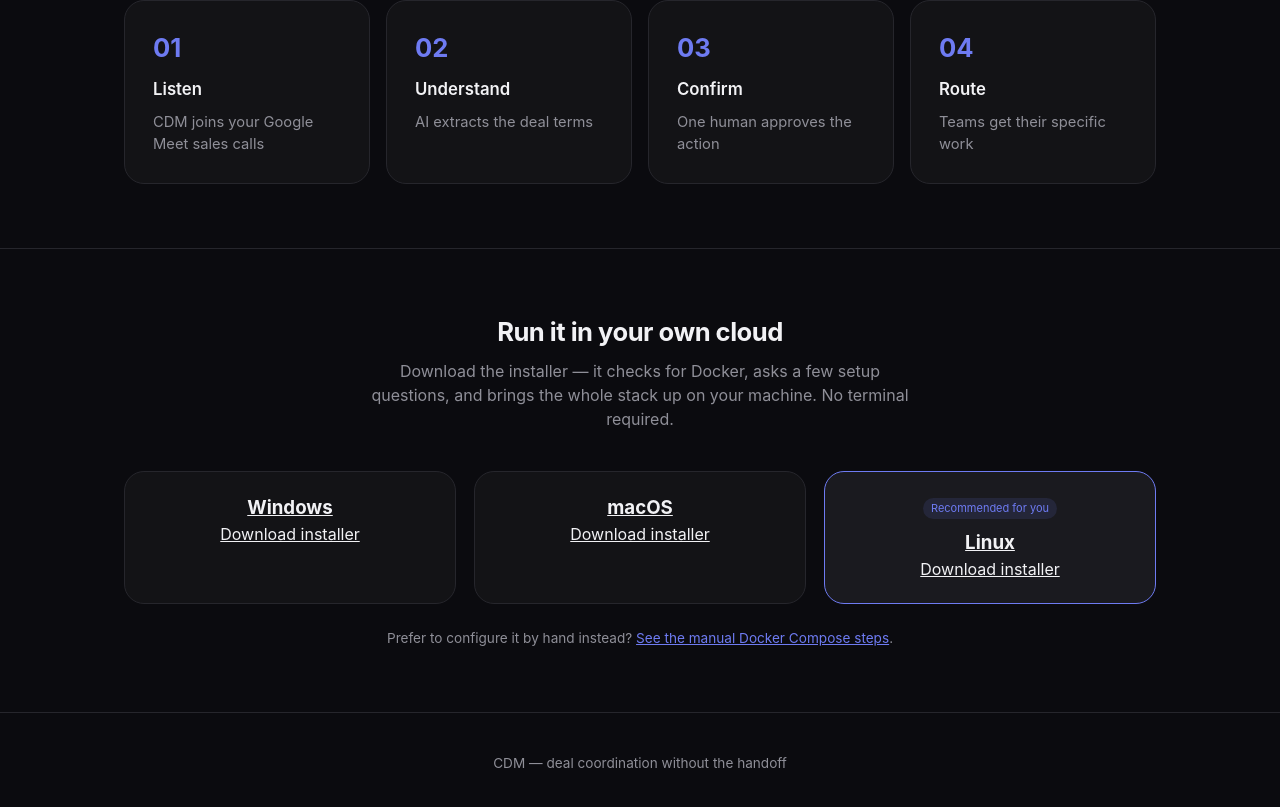
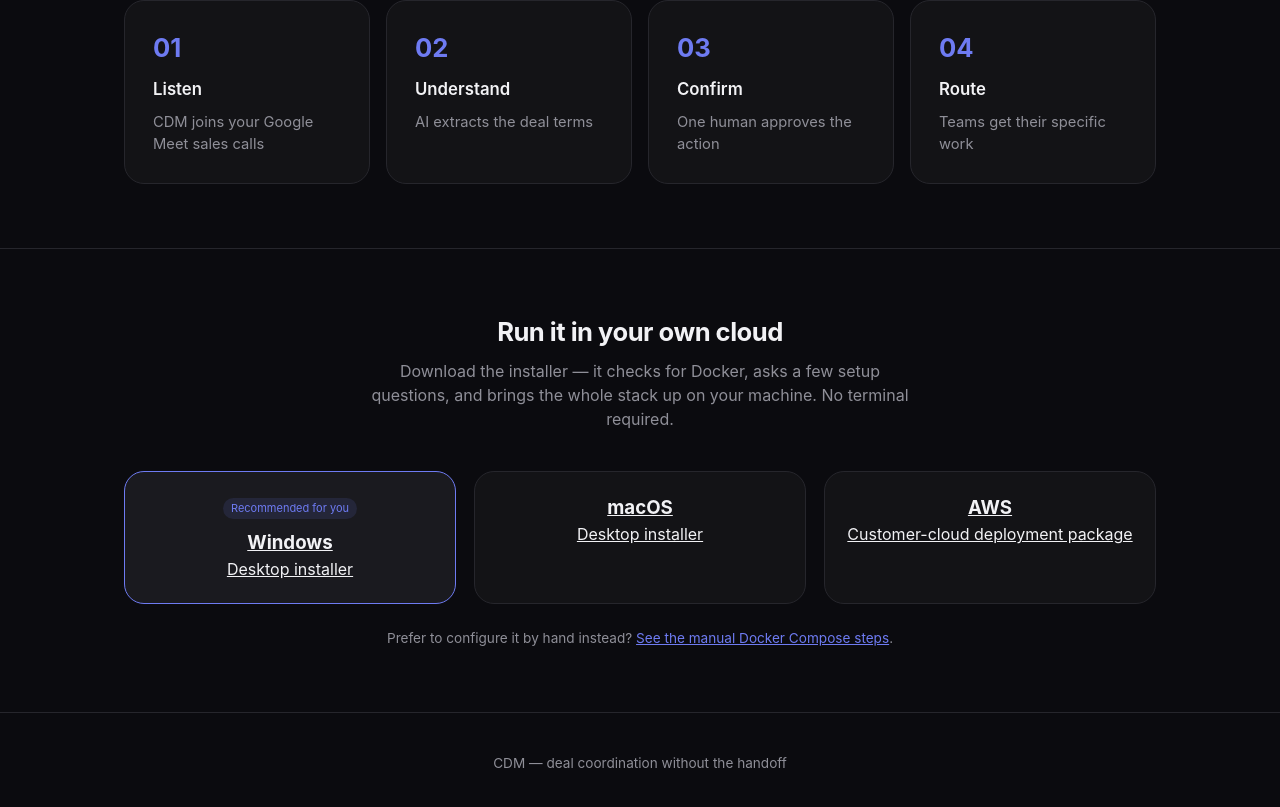
Before and after one commit to lalith0192837465-create/cdmai, a Next.js app: page / in a window 1280 px wide. Shown: the part 647-1454 px from the top of the page. Built offline with nearby package versions, Linux system fonts and the light colour scheme.

Commit message:
Show Windows, macOS, and AWS deployment options

```diff
--- a/app/components/DownloadButtons.tsx
+++ b/app/components/DownloadButtons.tsx
@@ -6,25 +6,22 @@ const RELEASES_BASE =
   "https://github.com/lalith0192837465-create/cdmai/releases/latest/download";
 
 const OPTIONS = [
-  { id: "win", label: "Windows", file: "CDM-Setup-Windows.exe" },
-  { id: "mac", label: "macOS", file: "CDM-Setup-Mac.dmg" },
-  { id: "linux", label: "Linux", file: "CDM-Setup-Linux.AppImage" },
+  { id: "win", label: "Windows", file: "CDM-Setup-Windows.exe", description: "Desktop installer" },
+  { id: "mac", label: "macOS", file: "CDM-Setup-Mac.dmg", description: "Desktop installer" },
+  { id: "aws", label: "AWS", file: "CDM-AWS-Setup.zip", description: "Customer-cloud deployment package" },
 ];
 
 function detectOS(): string {
   if (typeof navigator === "undefined") return "win";
   const ua = navigator.userAgent;
   if (ua.includes("Mac")) return "mac";
-  if (ua.includes("Linux") && !ua.includes("Android")) return "linux";
   return "win";
 }
 
 export default function DownloadButtons() {
   const [detected, setDetected] = useState<string | null>(null);
 
-  useEffect(() => {
-    setDetected(detectOS());
-  }, []);
+  useEffect(() => { setDetected(detectOS()); }, []);
 
   return (
     <div className="grid-3">
@@ -36,7 +33,7 @@ export default function DownloadButtons() {
         >
           {detected === opt.id && <span className="tag">Recommended for you</span>}
           <h3>{opt.label}</h3>
-          <p>Download installer</p>
+          <p>{opt.description}</p>
         </a>
       ))}
     </div>
```
